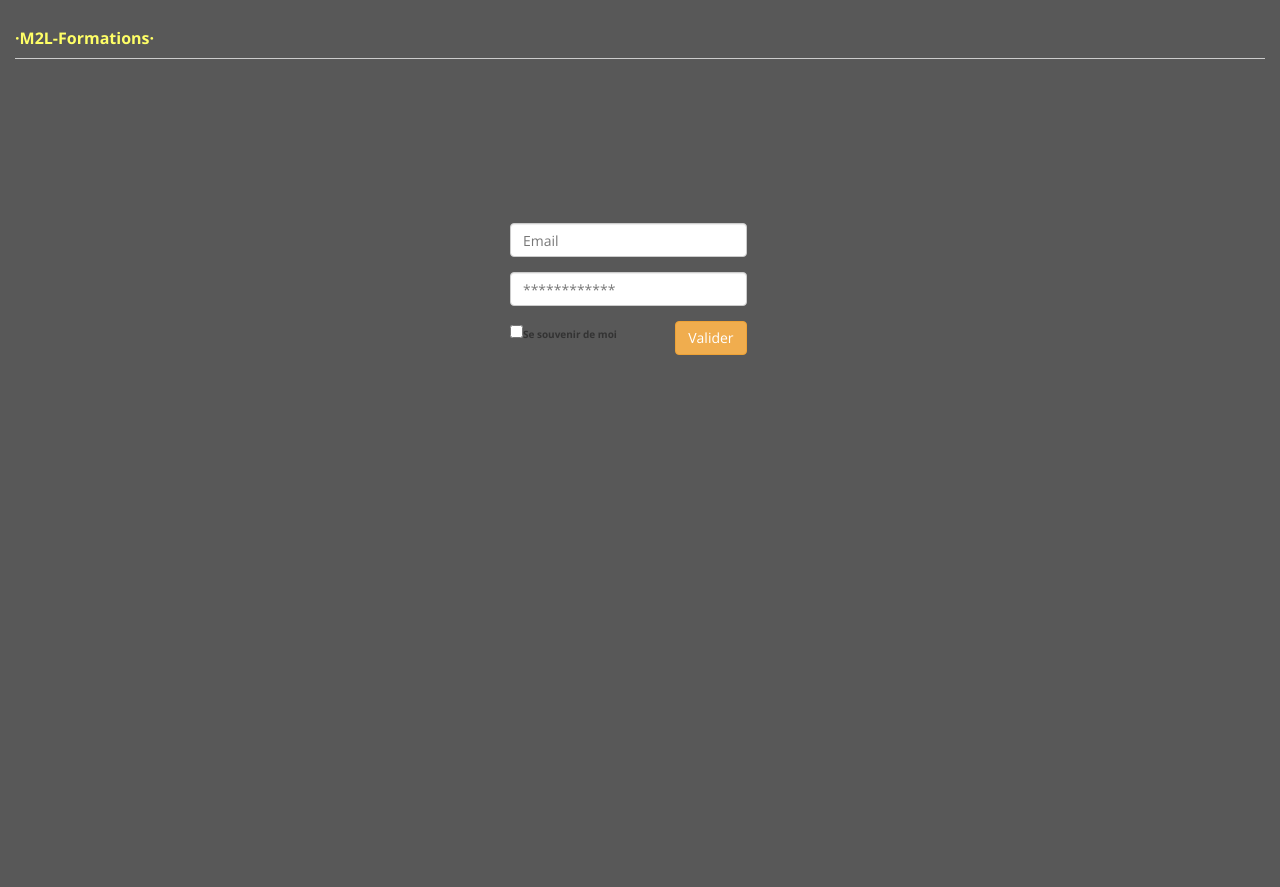
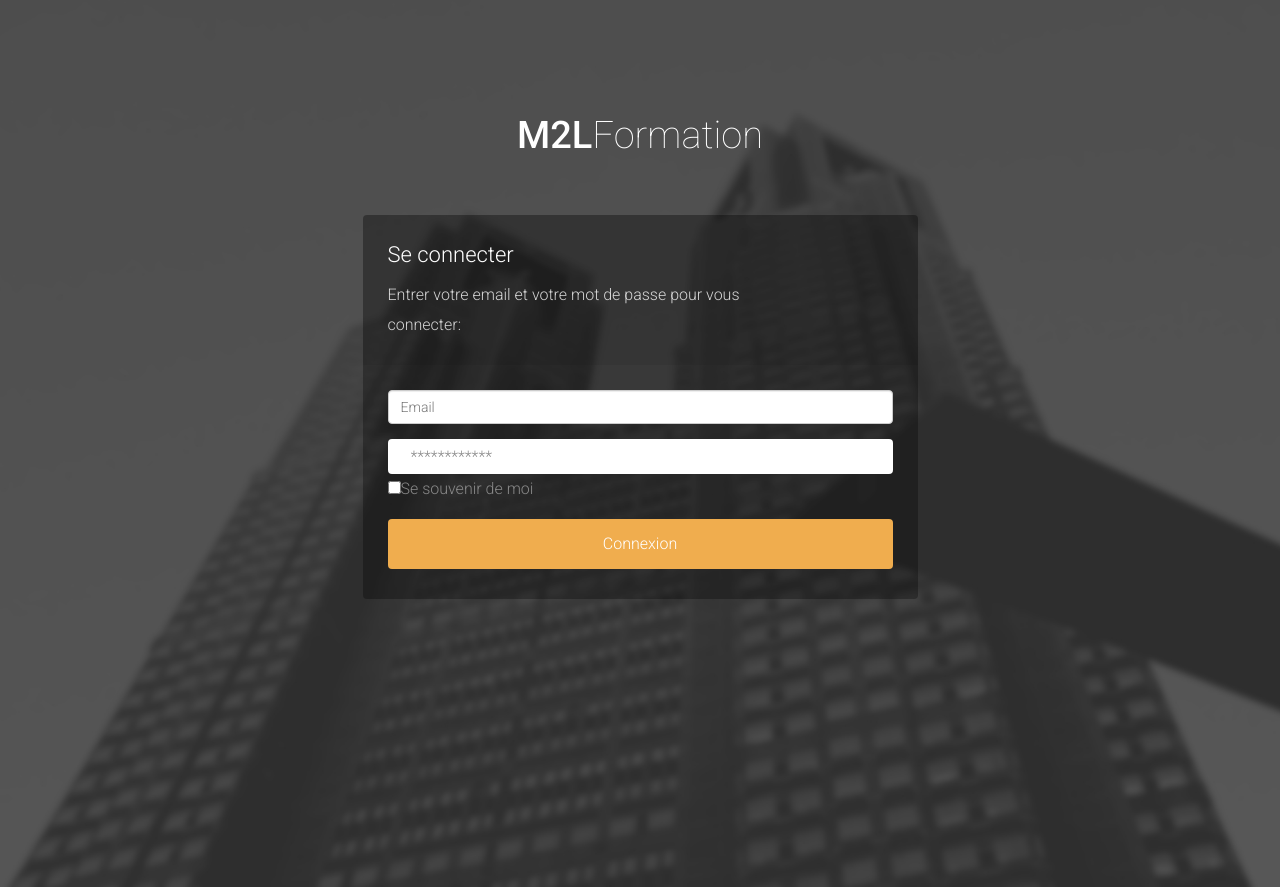
Before and after one commit to Waner974/Php, a PHP site: page /M2L/index.php in a window 1280 px wide. Run offline with PHP 8.4, Linux system fonts and the light colour scheme; some libraries are stand-ins or nearby versions.

Commit message:
-Modif esthetique page login -Gestion utilisateur (admin / chef) OK : avec tous les champs du formulaire remplis. -Reste a faire : Afficher liste formation depuis espace chef en clic sur lien Formation du tableau. Couleur formation en fonction de l'état.

```diff
--- a/M2L/Controllers/chef.php
+++ b/M2L/Controllers/chef.php
@@ -2,9 +2,9 @@
 if($_SESSION['auth']['level']== 2)
 {
     require "Models/chef.php";
-
-
-
+    $id= $_SESSION['auth']['id_s'];
+	$nbUser = getNbUser($id);
+	$user = getUser($id);
     require "Views/chef.php";
 }
 else
--- a/M2L/Controllers/gestionFormation.php
+++ b/M2L/Controllers/gestionFormation.php
@@ -1,12 +1,12 @@
 <?php
 
-    if($_SESSION['auth']['level']== 1)
+    if($_SESSION['auth']['level']== 1 ||$_SESSION['auth']['level']== 2 )
     {
         require "Models/gestionFormation.php";
         if(isset($_POST['submit']))
         {
             addFormation();
-            echo ('ajouté');
+            echo '<div class="col-md-10 col-md-offset-2"><div class="alert alert-info">Ajout réussie!</div></div>';
         }
         $_GET['p'] = 'admin';
         require "Views/gestionFormation.php";
--- a/M2L/Controllers/login.php
+++ b/M2L/Controllers/login.php
@@ -51,7 +51,7 @@ if(isset($_POST['submit']))
      }
      else
      {
-         echo "Mauvais identifiants";
+         echo'<div class="alert alert-warning">Mauvais identifiants !</div>';
      }
 }
 
--- /dev/null
+++ b/M2L/Views/css/form-elements.css
@@ -0,0 +1,74 @@
+
+input[type="text"],
+input[type="password"],
+textarea,
+textarea.form-control {
+    height: 35px;
+    margin: 0;
+    padding: 0 20px;
+    vertical-align: middle;
+    background: #fff;
+    border: 3px solid #fff;
+    font-family: 'Roboto', sans-serif;
+    font-size: 16px;
+    font-weight: 300;
+    line-height: 50px;
+    color: #888;
+    -moz-border-radius: 4px; -webkit-border-radius: 4px; border-radius: 4px;
+    -moz-box-shadow: none; -webkit-box-shadow: none; box-shadow: none;
+    -o-transition: all .3s; -moz-transition: all .3s; -webkit-transition: all .3s; -ms-transition: all .3s; transition: all .3s;
+}
+
+textarea,
+textarea.form-control {
+	padding-top: 10px;
+	padding-bottom: 10px;
+	line-height: 30px;
+}
+
+input[type="text"]:focus,
+input[type="password"]:focus,
+textarea:focus,
+textarea.form-control:focus {
+	outline: 0;
+	background: #fff;
+    border: 3px solid #fff;
+    -moz-box-shadow: none; -webkit-box-shadow: none; box-shadow: none;
+}
+
+input[type="text"]:-moz-placeholder, input[type="password"]:-moz-placeholder,
+textarea:-moz-placeholder, textarea.form-control:-moz-placeholder { color: #888; }
+
+input[type="text"]:-ms-input-placeholder, input[type="password"]:-ms-input-placeholder,
+textarea:-ms-input-placeholder, textarea.form-control:-ms-input-placeholder { color: #888; }
+
+input[type="text"]::-webkit-input-placeholder, input[type="password"]::-webkit-input-placeholder,
+textarea::-webkit-input-placeholder, textarea.form-control::-webkit-input-placeholder { color: #888; }
+
+
+
+button.btn {
+	height: 50px;
+    margin: 0;
+    padding: 0 20px;
+    vertical-align: middle;
+    background: #f0ad4e;
+    border: 0;
+    font-family: 'Roboto', sans-serif;
+    font-size: 16px;
+    font-weight: 300;
+    line-height: 50px;
+    color: #fff;
+    -moz-border-radius: 4px; -webkit-border-radius: 4px; border-radius: 4px;
+    text-shadow: none;
+    -moz-box-shadow: none; -webkit-box-shadow: none; box-shadow: none;
+    -o-transition: all .3s; -moz-transition: all .3s; -webkit-transition: all .3s; -ms-transition: all .3s; transition: all .3s;
+}
+
+button.btn:hover { opacity: 0.6; color: #fff; }
+
+button.btn:active { outline: 0; opacity: 0.6; color: #fff; -moz-box-shadow: none; -webkit-box-shadow: none; box-shadow: none; }
+
+button.btn:focus { outline: 0; opacity: 0.6; background: #de615e; color: #fff; }
+
+button.btn:active:focus, button.btn.active:focus { outline: 0; opacity: 0.6; background: #de615e; color: #fff; }
--- /dev/null
+++ b/M2L/Views/css/loginStyle.css
@@ -0,0 +1,187 @@
+
+body {
+    font-family: 'Roboto', sans-serif;
+    font-size: 16px;
+    font-weight: 300;
+    color: #888;
+    line-height: 30px;
+    text-align: center;
+}
+
+strong { font-weight: 500; }
+
+a, a:hover, a:focus {
+	color: #de615e;
+	text-decoration: none;
+    -o-transition: all .3s; -moz-transition: all .3s; -webkit-transition: all .3s; -ms-transition: all .3s; transition: all .3s;
+}
+
+h1, h2 {
+	margin-top: 10px;
+	font-size: 38px;
+    font-weight: 100;
+    color: #f6f7f9;
+    line-height: 50px;
+}
+
+h3 {
+	font-size: 22px;
+    font-weight: 300;
+    color: #555;
+    line-height: 30px;
+}
+
+img { max-width: 100%; }
+
+::-moz-selection { background: #de615e; color: #fff; text-shadow: none; }
+::selection { color: #fff; text-shadow: none; }
+
+.btn-link-1 {
+	display: inline-block;
+	height: 50px;
+	margin: 5px;
+	padding: 16px 20px 0 20px;
+	background: #de615e;
+	font-size: 16px;
+    font-weight: 300;
+    line-height: 16px;
+    color: #fff;
+    -moz-border-radius: 4px; -webkit-border-radius: 4px; border-radius: 4px;
+}
+.btn-link-1:hover, .btn-link-1:focus, .btn-link-1:active { outline: 0; opacity: 0.6; color: #fff; }
+
+.btn-link-1.btn-link-1-facebook { background: #4862a3; }
+.btn-link-1.btn-link-1-twitter { background: #55acee; }
+.btn-link-1.btn-link-1-google-plus { background: #dd4b39; }
+
+.btn-link-1 i {
+	padding-right: 5px;
+	vertical-align: middle;
+	font-size: 20px;
+	line-height: 20px;
+}
+
+.btn-link-2 {
+	display: inline-block;
+	height: 50px;
+	margin: 5px;
+	padding: 15px 20px 0 20px;
+	background: rgba(0, 0, 0, 0.3);
+	border: 1px solid #fff;
+	font-size: 16px;
+    font-weight: 300;
+    line-height: 16px;
+    color: #fff;
+    -moz-border-radius: 4px; -webkit-border-radius: 4px; border-radius: 4px;
+}
+.btn-link-2:hover, .btn-link-2:focus,
+.btn-link-2:active, .btn-link-2:active:focus { outline: 0; opacity: 0.6; background: rgba(0, 0, 0, 0.3); color: #fff; }
+
+
+/***** Top content *****/
+
+.inner-bg {
+    padding: 100px 0 170px 0;
+}
+
+.top-content .text {
+	color: #fff;
+}
+
+.top-content .text h1 { color: #fff; }
+
+.top-content .description {
+	margin: 20px 0 10px 0;
+}
+
+.top-content .description p { opacity: 0.8; }
+
+.top-content .description a {
+	color: #fff;
+}
+.top-content .description a:hover,
+.top-content .description a:focus { border-bottom: 1px dotted #fff; }
+
+.form-box {
+	margin-top: 35px;
+}
+
+.form-top {
+	overflow: hidden;
+	padding: 0 25px 15px 25px;
+	background: #444;
+	background: rgba(0, 0, 0, 0.35);
+	-moz-border-radius: 4px 4px 0 0; -webkit-border-radius: 4px 4px 0 0; border-radius: 4px 4px 0 0;
+	text-align: left;
+}
+
+.form-top-left {
+	float: left;
+	width: 75%;
+	padding-top: 25px;
+}
+
+.form-top-left h3 { margin-top: 0; color: #fff; }
+.form-top-left p { opacity: 0.8; color: #fff; }
+
+.form-top-right {
+	float: left;
+	width: 25%;
+	padding-top: 5px;
+	font-size: 66px;
+	color: #fff;
+	line-height: 100px;
+	text-align: right;
+	opacity: 0.3;
+}
+
+.form-bottom {
+	padding: 25px 25px 30px 25px;
+	background: #444;
+	background: rgba(0, 0, 0, 0.3);
+	-moz-border-radius: 0 0 4px 4px; -webkit-border-radius: 0 0 4px 4px; border-radius: 0 0 4px 4px;
+	text-align: left;
+}
+
+.form-bottom form textarea {
+	height: 100px;
+}
+
+.form-bottom form button.btn {
+	width: 100%;
+}
+
+.form-bottom form .input-error {
+	border-color: #de615e;
+}
+
+.social-login {
+	margin-top: 35px;
+}
+
+.social-login h3 {
+	color: #fff;
+}
+
+.social-login-buttons {
+	margin-top: 25px;
+}
+
+
+/***** Media queries *****/
+
+@media (min-width: 992px) and (max-width: 1199px) {}
+
+@media (min-width: 768px) and (max-width: 991px) {}
+
+@media (max-width: 767px) {
+
+	.inner-bg { padding: 60px 0 110px 0; }
+
+}
+
+@media (max-width: 415px) {
+
+	h1, h2 { font-size: 32px; }
+
+}
--- a/M2L/Views/gestionFormation.php
+++ b/M2L/Views/gestionFormation.php
@@ -1,7 +1,7 @@
 <div class="col-md-6 col-md-offset-4">
     <form action="<?= BASE_URL; ?>/gestionFormation" method="post">
-        <div class="col-sm-6 col-md-6">
-            <h3>Ajouter une formation</h3>
+        <div class="col-md-8 col-md-offset-2">
+            <h3>Ajouter une formation</h3><hr>
             <div class="form-group">
                 <label for="libelle">Nom de la formation:</label>
                 <input type="text" id="libelle" name="libelle" class="form-control" placeholder="Libelle"/>
--- /dev/null
+++ b/M2L/Views/js/loginScripts.js
@@ -0,0 +1,12 @@
+
+jQuery(document).ready(function() {
+
+    /*
+        Fullscreen background
+    */
+    $.backstretch("Views/images/1.jpg");
+
+
+
+
+});
--- a/M2L/Views/login.php
+++ b/M2L/Views/login.php
@@ -1,47 +1,96 @@
 <!DOCTYPE html>
-<!--[if lt IE 7]>      <html class="no-js lt-ie9 lt-ie8 lt-ie7"> <![endif]-->
-<!--[if IE 7]>         <html class="no-js lt-ie9 lt-ie8"> <![endif]-->
-<!--[if IE 8]>         <html class="no-js lt-ie9"> <![endif]-->
-<!--[if gt IE 8]><!--> <html class="no-js"> <!--<![endif]-->
+<html lang="en">
+
     <head>
+
         <meta charset="utf-8">
-    <!--[if IE]><meta http-equiv="X-UA-Compatible" content="IE=edge,chrome=1"><![endif]-->
-    <title>Formation M2L</title>
-    <meta name="keywords" content="" />
-    <meta name="description" content="" />
-    <!--
-    Authentic Template
-    http://www.templatemo.com/tm-412-authentic
-    -->
-    <meta name="viewport" content="width=device-width">
-    <link rel="stylesheet" href="<?= BASE_URL; ?>/Views/css/templatemo_main.css">
-    <link rel="stylesheet" href="<?= BASE_URL; ?>/Views/css/login.css">
-    <!-- templatemo 412 authentic -->
+        <meta http-equiv="X-UA-Compatible" content="IE=edge">
+        <meta name="viewport" content="width=device-width, initial-scale=1">
+        <title></title>
+
+        <!-- CSS -->
+        <link rel="stylesheet" href="http://fonts.googleapis.com/css?family=Roboto:400,100,300,500">
+        <link rel="stylesheet" href="<?= BASE_URL; ?>/Views/css/bootstrap.min.css">
+        <link rel="stylesheet" href="<?= BASE_URL; ?>/Views/css/font-awesome.min.css">
+        <link rel="stylesheet" href="<?= BASE_URL; ?>/Views/css/form-elements.css">
+        <link rel="stylesheet" href="<?= BASE_URL; ?>/Views/css/loginStyle.css">
+        <!-- HTML5 Shim and Respond.js IE8 support of HTML5 elements and media queries -->
+        <!-- WARNING: Respond.js doesn't work if you view the page via file:// -->
+        <!--[if lt IE 9]>
+            <script src="https://oss.maxcdn.com/libs/html5shiv/3.7.0/html5shiv.js"></script>
+            <script src="https://oss.maxcdn.com/libs/respond.js/1.4.2/respond.min.js"></script>
+        <![endif]-->
     </head>
+
     <body>
 
-            <!--[if lt IE 7]>
-                <p class="chromeframe">You are using an <strong>outdated</strong> browser. Please <a rel="nofollow" href="http://browsehappy.com">upgrade your browser</a> or <a rel="nofollow" href="http://www.google.com/chromeframe/?redirect=true">activate Google Chrome Frame</a> to improve your experience.</p>
-                <![endif]-->
-                <div class="col-lg-12">
-                        <h3>·M2L-Formations·</h3><hr>
+       <body>
+
+        <!-- Top content -->
+        <div class="top-content">
+
+            <div class="inner-bg">
+                <div class="container">
+
+                    <div class="row">
+                        <div class="col-sm-8 col-sm-offset-2 text">
+                            <h1><strong>M2L</strong>Formation </h1>
+                            <div class="description">
+                                <p>
+                                </p>
                             </div>
-                        <div class="col-lg-6 col-lg-offset-3">
+                        </div>
+                    </div>
+
                     <div class="row">
-                        <form action="#" method="post">
-                            <div class="col-lg-5 col-lg-offset-4">
+                        <div class="col-sm-6 col-sm-offset-3">
+
+                            <div class="form-box">
+                                <div class="form-top">
+                                    <div class="form-top-left">
+                                        <h3>Se connecter</h3>
+                                        <p>Entrer votre email et votre mot de passe pour vous connecter:</p>
+                                    </div>
+                                    <div class="form-top-right">
+                                        <i class="fa fa-lock"></i>
+                                    </div>
+                                </div>
+                                <div class="form-bottom">
+                                    <form role="form" action="#" method="post" class="login-form">
                                         <div class="form-group">
-                                <!--<label for="contact_email">Email:</label>-->
-                                <input type="text" id="mail" name="mail" class="form-control" placeholder="Email" />
+                                            <label class="sr-only" for="form-username">Username</label>
+                                            <input type="mail" name="mail" placeholder="Email" class="form-username form-control" id="form-username">
                                         </div>
                                         <div class="form-group">
-                                <!--<label for="contact_subject">Subject:</label>-->
-                                <input type="password" id="mdp" name="mdp" class="form-control" placeholder="************" />
-                            </div><input type="checkbox" name="remember"><label>Se souvenir de moi</label>
-
-                            <button type="submit" name="submit" class="btn btn-warning pull-right">Valider</button>
+                                            <label class="sr-only" for="form-password">Password</label>
+                                            <input type="password" name="mdp" placeholder="************" class="form-password form-control" id="form-password">
+                                            <input type="checkbox"name="remember">Se souvenir de moi
+                                        </div>
+                                        <button type="submit" name="submit" class="btn">Connexion</button>
+                                        <br>
                                     </form>
                                 </div>
                             </div>
+
+                        </div>
+                        </div>
+                </div>
+            </div>
+
+        </div>
+
+
+
+        <!-- Javascript -->
+        <script src="<?= BASE_URL; ?>/Views/js/jquery.min.js"></script>
+        <script src="<?= BASE_URL; ?>/Views/js/bootstrap.min.js"></script>
+        <script src="<?= BASE_URL; ?>/Views/js/jquery.backstretch.min.js"></script>
+        <script src="<?= BASE_URL; ?>/Views/js/loginScripts.js"></script>
+
+        <!--[if lt IE 10]>
+            <script src="assets/js/placeholder.js"></script>
+        <![endif]-->
+
     </body>
+
 </html>
```
Also changed, not shown: M2L/Controllers/gestionUser.php (+6 -5 lines), M2L/Models/chef.php (+25 -0 lines), M2L/Models/gestionUser.php (+35 -4 lines), M2L/Views/chef.php (+44 -1 lines), M2L/Views/gestionUser.php (+11 -6 lines), M2L/Views/layout2.php (+8 -8 lines), M2L/.htaccess (added), M2L/Views/images/1.jpg (added). Lines whose indentation alone changed are shown as unchanged.
